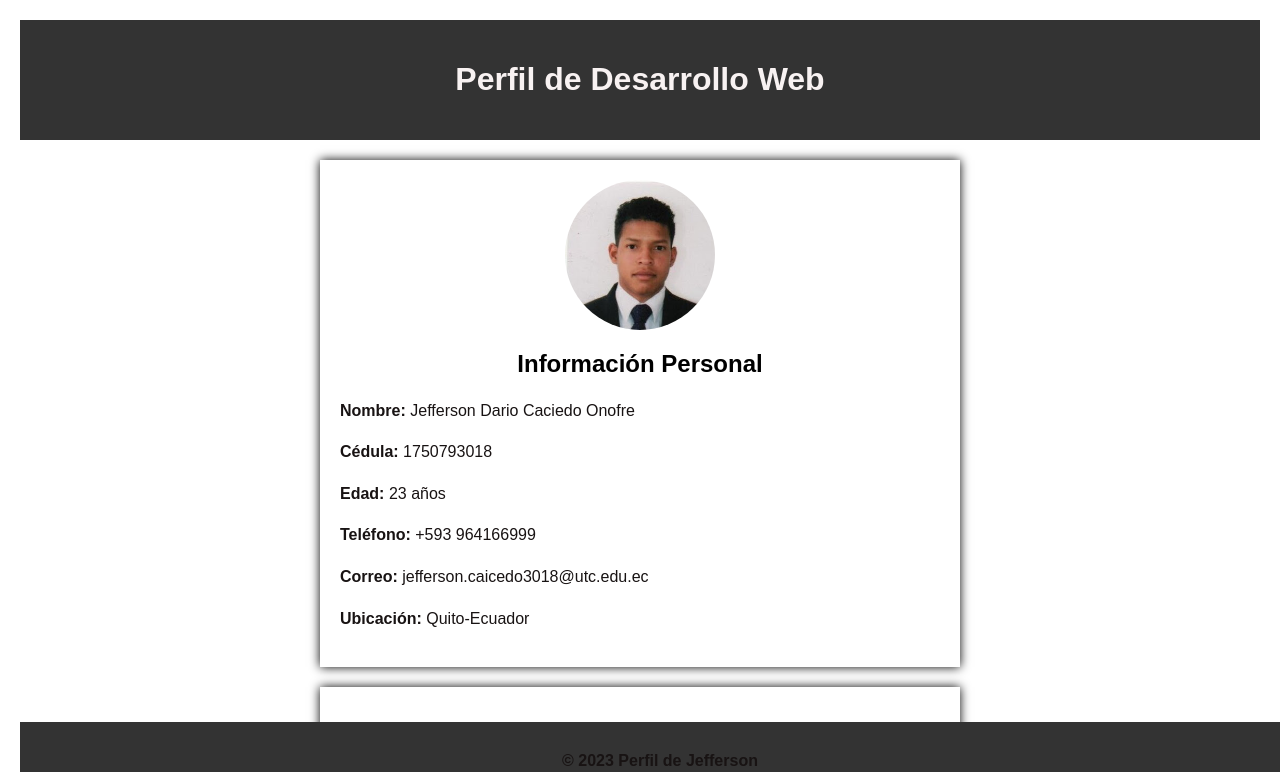
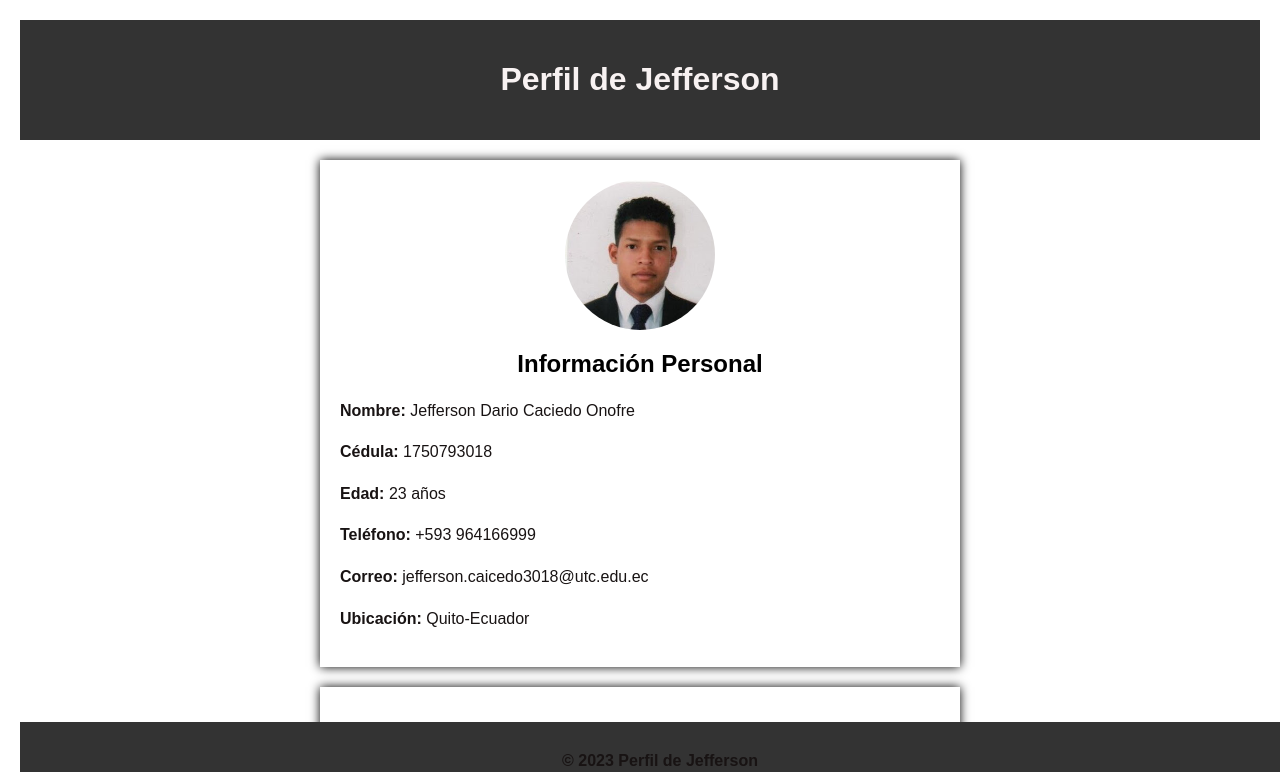
Before and after one commit to Klell11/josue.baldeon.github.io, a plain HTML site: page jefferson.html in a window 1280 px wide. Shown: the top 772 px of the page. Drawn offline with Linux system fonts and the light colour scheme.

Commit message:
Update jefferson.html

```diff
--- a/jefferson.html
+++ b/jefferson.html
@@ -9,7 +9,7 @@
 <body>
 
     <header>
-        <h1>Perfil de Desarrollo Web </h1>
+        <h1>Perfil de Jefferson </h1>
     </header>
 
     <section>
```
